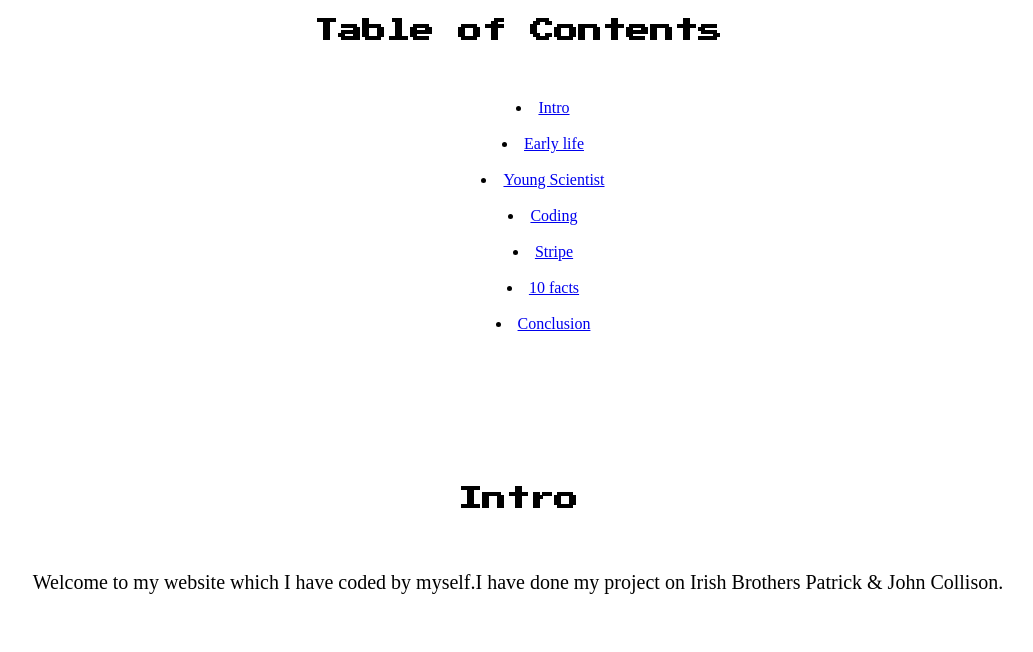
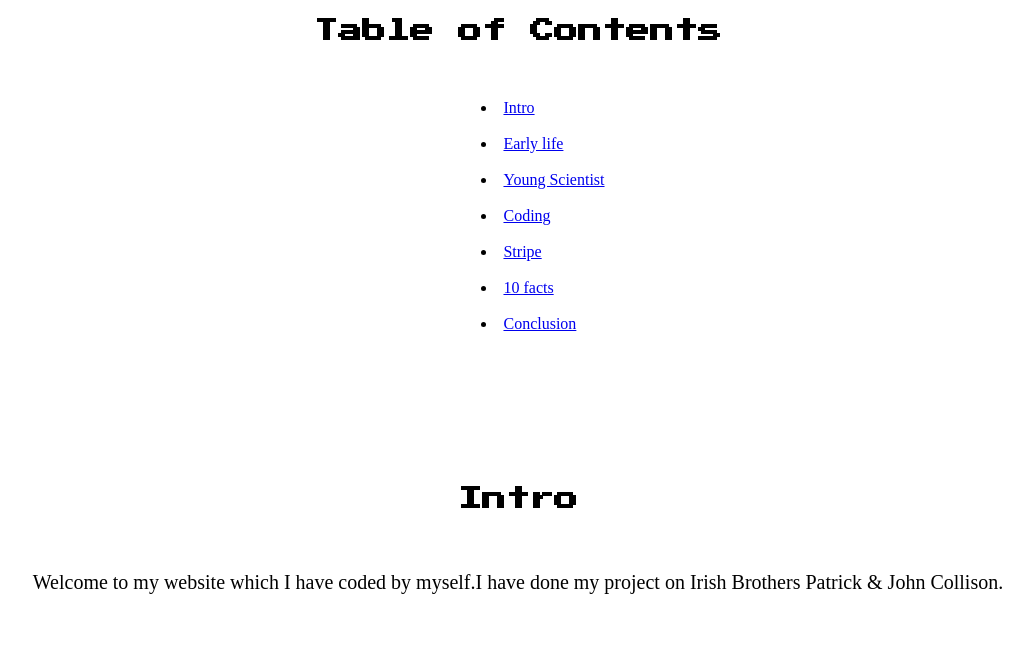
Before and after one commit to LeonidasOToole/Collisonproject, a plain HTML site: page index.html in a window 1280 px wide. Shown: the part 136-788 px from the top of the page, without its empty margins (122-1155 px from the left). Drawn offline with Linux system fonts and the light colour scheme.

Commit message:
Update collison.css

```diff
--- a/collison.css
+++ b/collison.css
@@ -8,8 +8,13 @@ body{
     display:block;
     margin:auto;
 }
-.content{display: block;
-list-style-position: inside;}
+.content{display: flex;
+    list-style-position: inside;
+    flex-direction: column;
+    flex-wrap: wrap;
+    align-content: center;
+    justify-content: center;
+    align-items: baseline;}
 
 .content li{
   padding-left: 10px;
```
